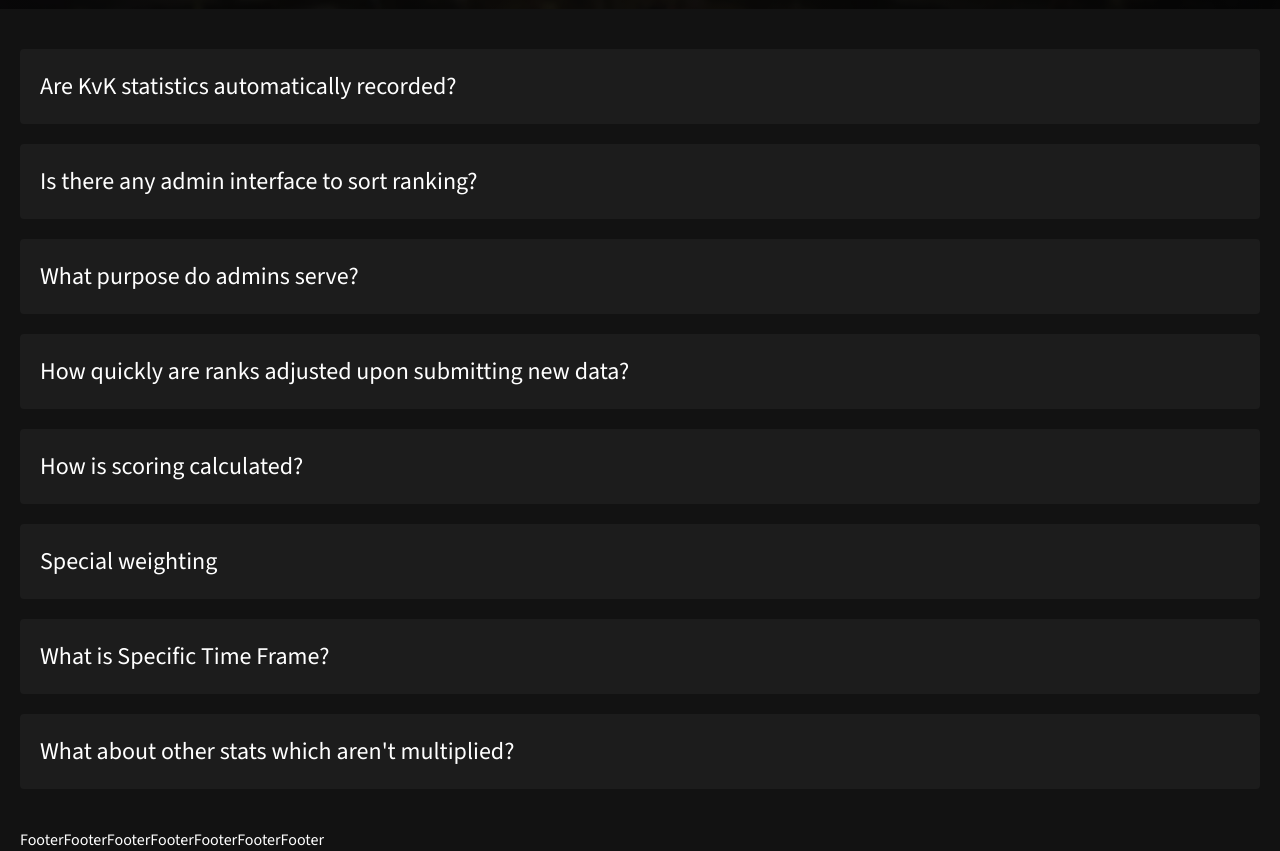
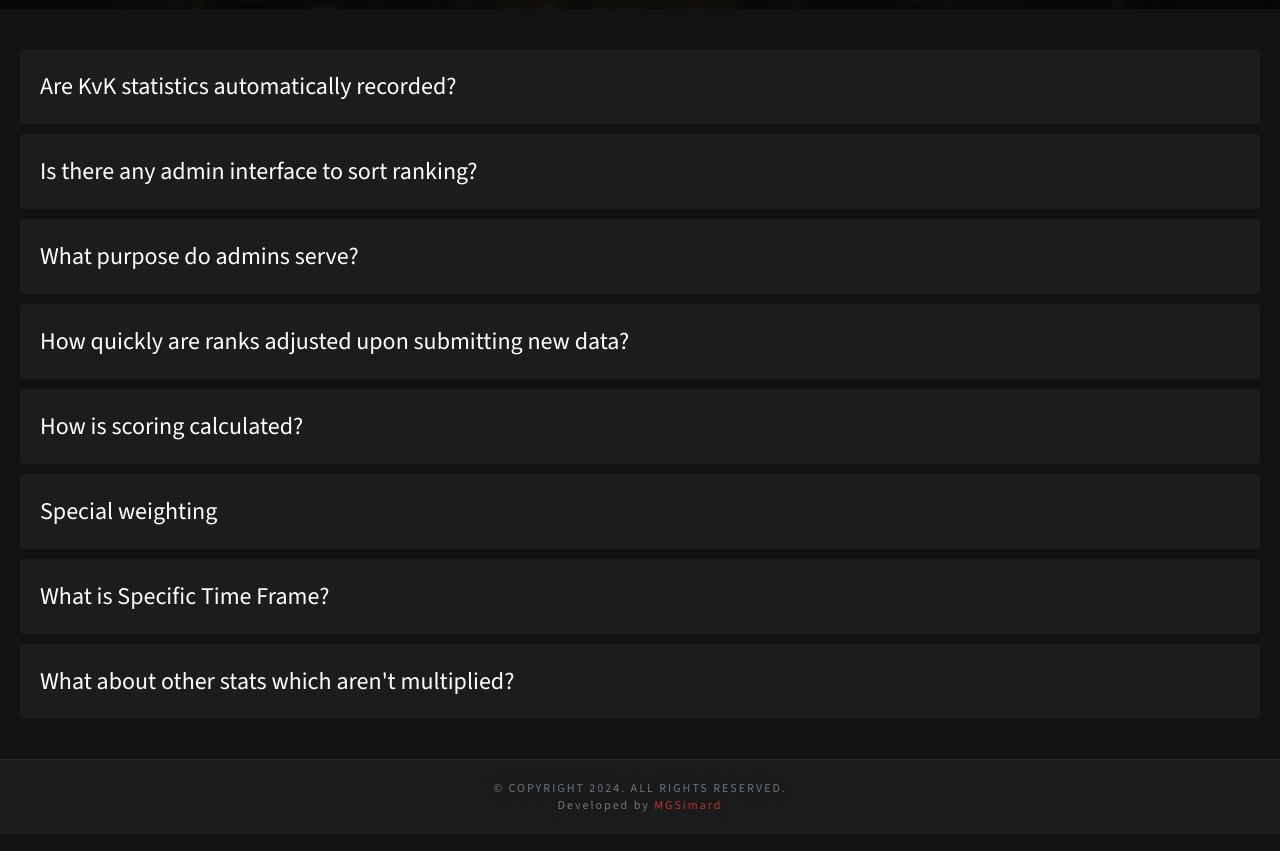
Before and after one commit to MGSimard/RoK-KDSite-Template, a React (Vite) app: page /information in a window 1280 px wide. Shown: the part 320-1171 px from the top of the page. Built offline with nearby package versions, Linux system fonts and the light colour scheme.

Commit message:
Footer stuff, Current Season conditionals/disabling

```diff
--- a/src/components/Footer.tsx
+++ b/src/components/Footer.tsx
@@ -1,7 +1,15 @@
 export function Footer() {
   return (
     <footer>
-      <div className="footer-content">FooterFooterFooterFooterFooterFooterFooter</div>
+      <div className="footer-content flavor center">
+        <span>© COPYRIGHT 2024. ALL RIGHTS RESERVED.</span>
+        <span>
+          Developed by{" "}
+          <a href="https://github.com/MGSimard" target="_blank">
+            MGSimard
+          </a>
+        </span>
+      </div>
     </footer>
   );
 }
--- a/src/data/kvkdata.json
+++ b/src/data/kvkdata.json
@@ -1,5 +1,4 @@
 {
-  "kvk5": { "title": "Season of Ahmet", "dataUrl": "", "formPrekvk": "", "formPostkvk": "", "formHonor": "" },
   "kvk4": { "title": "Season of Conquest", "dataUrl": "", "formPrekvk": "", "formPostkvk": "", "formHonor": "" },
   "kvk3": { "title": "Season Three", "dataUrl": "", "formPrekvk": "", "formPostkvk": "", "formHonor": "" },
   "kvk2": { "title": "Season Two", "dataUrl": "", "formPrekvk": "", "formPostkvk": "", "formHonor": "" },
--- a/src/routes/__root.tsx
+++ b/src/routes/__root.tsx
@@ -13,7 +13,7 @@ function Layout() {
       <Navbar />
       <Outlet />
       <Footer />
-      <TanStackRouterDevtools />
+      {/* <TanStackRouterDevtools /> */}
     </>
   );
 }
--- a/src/routes/index.tsx
+++ b/src/routes/index.tsx
@@ -6,7 +6,7 @@ export const Route = createFileRoute("/")({
 });
 
 function RouteHome() {
-  const latestKvk = Object.keys(kvks)[0];
+  const kvkList = Object.keys(kvks);
 
   return (
     <>
@@ -18,7 +18,7 @@ function RouteHome() {
         </h1>
         <p>Home of the greatest warriors in Rise of Kingdoms</p>
         <div className="hero-links noselect">
-          <Link to={`/season/${latestKvk && latestKvk}`} className="btn btn-primary" disabled>
+          <Link to={`/season/${kvkList[0]}`} className="btn btn-primary" disabled={kvkList.length > 0 ? false : true}>
             CURRENT SEASON
           </Link>
           <Link to="/migration" className="btn btn-secondary">
--- a/src/styles/core.css
+++ b/src/styles/core.css
@@ -8,11 +8,10 @@
 :root[data-theme="light"] {
 } */
 :root {
-  --clrPrimary: hsla(0, 58.8%, 46.7%, 1);
+  --clrPrimary: hsl(0, 58.8%, 46.7%);
   --clrSecondary: #000; /* TODO */
   --clrGhosted: hsl(208, 7%, 46%);
   --clrText: white;
-  --clrSecondary: #000; /* TODO */
   --clrBgDark: hsl(0, 0%, 7%);
   --clrBgLight: hsl(0, 0%, 11%);
   --siteWidth: 1440px;
@@ -160,6 +159,35 @@ section.section-dark {
   gap: 2rem;
   padding: 4rem 0;
 }
+/* CORE - FOOTER */
+
+footer {
+  border-top: 1px solid hsl(from var(--clrBgLight) h s calc(l + 5));
+  background: var(--clrBgLight);
+  letter-spacing: 0.2rem;
+  font-size: 1.2rem;
+}
+body:has(.hero) footer {
+  position: absolute;
+  bottom: 0;
+  left: 0;
+  right: 0;
+  background: none;
+  border-top: 1px solid transparent;
+}
+.footer-content {
+  padding: 2rem 0;
+}
+.footer-content span {
+  display: block;
+  filter: drop-shadow(0 0 5px var(--clrBgDark));
+}
+.footer-content a {
+  color: var(--clrPrimary);
+}
+.footer-content a:hover {
+  text-decoration: underline;
+}
 /**/
 /* DEFAULTS */
 h1 {
@@ -226,6 +254,11 @@ button,
 .btn-secondary:focus-visible {
   color: white;
   background: var(--clrGhosted);
+}
+.btn[aria-disabled="true"] {
+  text-decoration: line-through;
+  pointer-events: none;
+  filter: saturate(0) !important;
 }
 ul {
   list-style: none;
@@ -303,7 +336,7 @@ body:has(.hero) {
 }
 /* INFORMATION PAGE */
 .faq-board details:not(:last-child) {
-  margin-bottom: 2rem;
+  margin-bottom: 1rem;
 }
 details {
   padding: 2rem;
```
